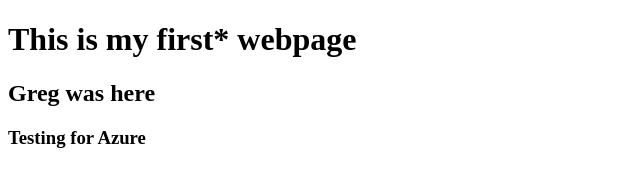
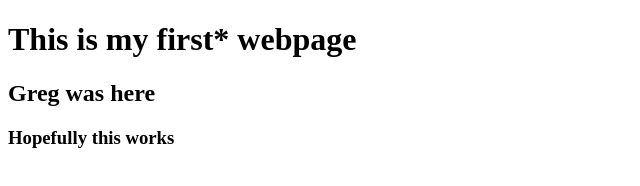
Before and after one commit to CraigC29/MyProject, a plain HTML site: page index.html in a window 1280 px wide. Shown: the full height of the page, 0-640 px from the left. Drawn offline with Linux system fonts and the light colour scheme.

Commit message:
Added new line

```diff
--- a/index.html
+++ b/index.html
@@ -7,6 +7,6 @@
 <body>
 <h1>This is my first* webpage</h1>
 <h2>Greg was here</h2>
-<h3> Testing for Azure</h3>
+<h3> Hopefully this works</h3>
 </body>
 </html>
```
